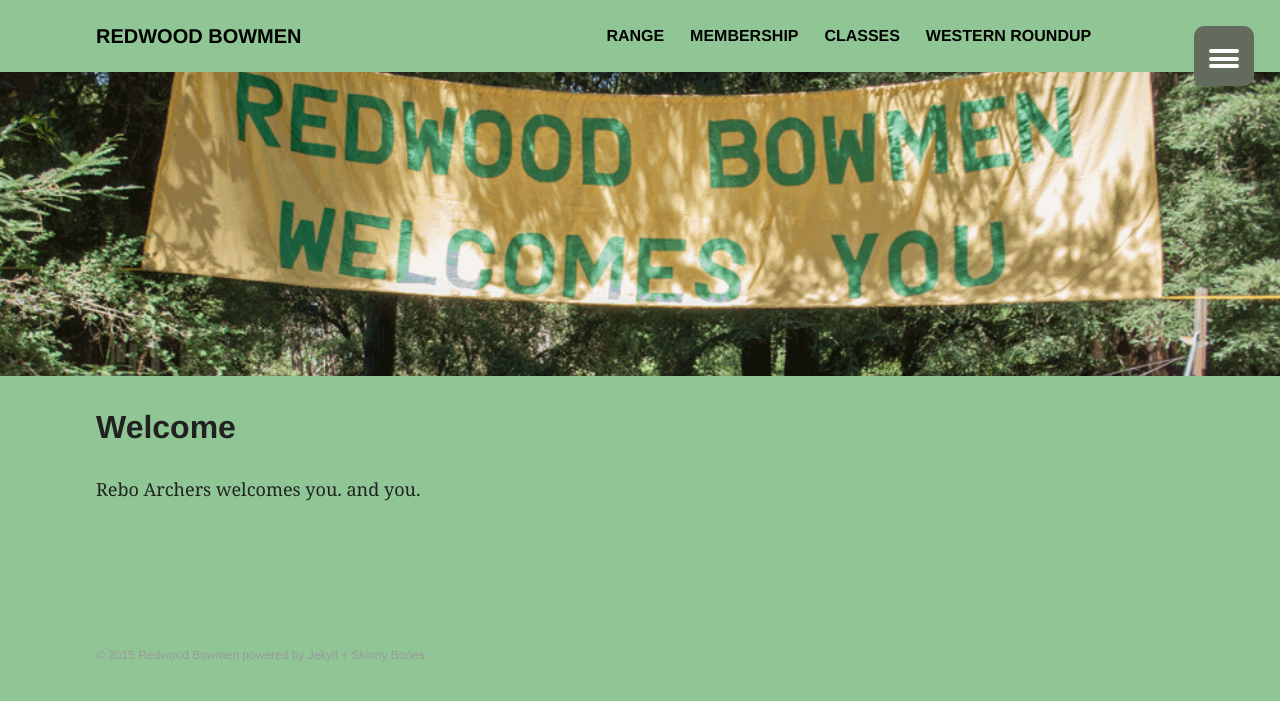
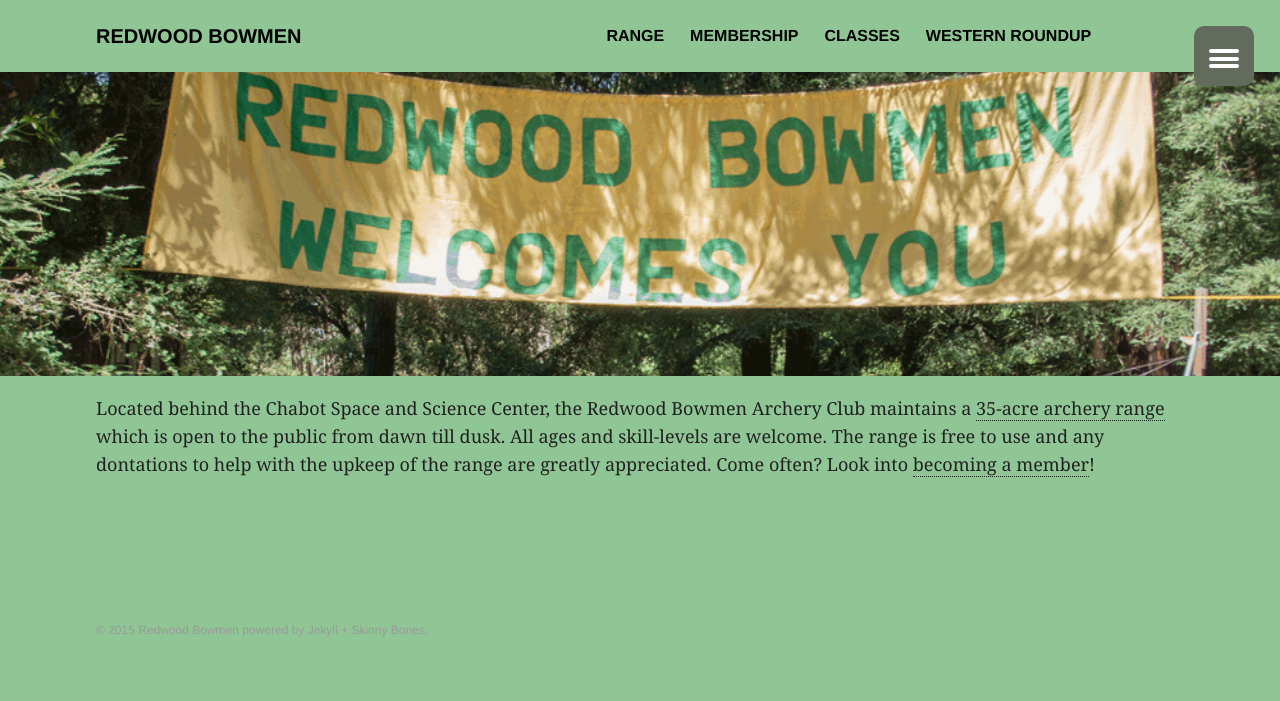
Before and after one commit to reboarchers/reboarchers.github.io, a Jekyll site: the page built from index.md, in a window 1280 px wide. Shown: the top 701 px of the page. Built offline with Jekyll 4.4.1, drawn with Linux system fonts in a browser that asks for light colours.

Commit message:
Added real index content

```diff
--- a/index.md
+++ b/index.md
@@ -6,6 +6,8 @@
   feature: rebo-welcome-banner.png
 ---
 
-## Welcome
-
-Rebo Archers welcomes you. and you.
+Located behind the Chabot Space and Science Center, the Redwood Bowmen Archery Club maintains a [35-acre archery range](/range/) which is open to the public from dawn till dusk.
+All ages and skill-levels are welcome.
+The range is free to use and any dontations to help with the upkeep of the range are greatly appreciated.
+Come often?
+Look into [becoming a member](/membership/)!
```
